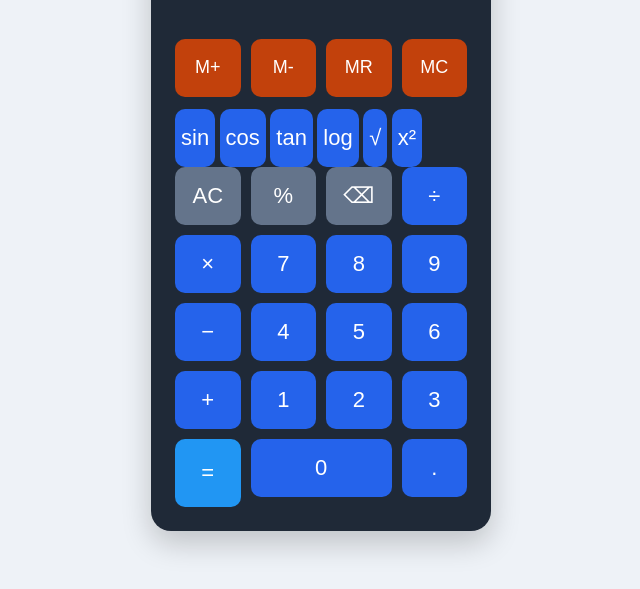
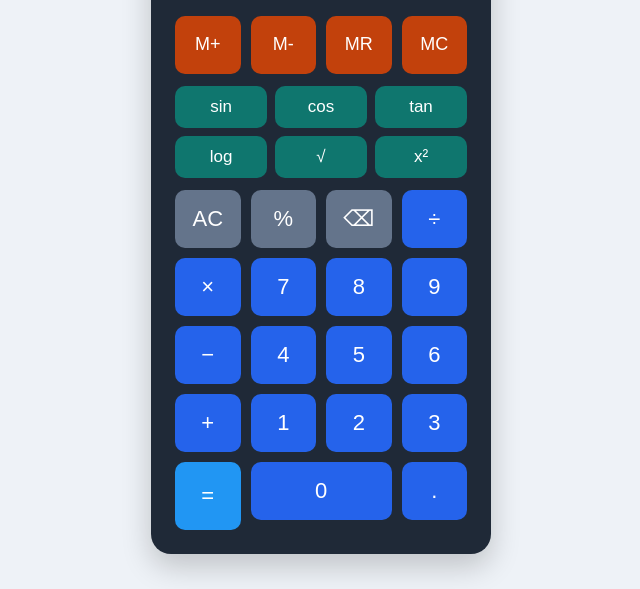
Before and after one commit to yzhiqi86-hub/calculator-app, a plain HTML site: page index.html in a window 1280 px wide. Shown: the part 211-800 px from the top of the page, without its empty margins (319-959 px from the left). Drawn offline with Linux system fonts and the light colour scheme.

Commit message:
Style scientific button layout

```diff
--- a/style.css
+++ b/style.css
@@ -79,3 +79,6 @@ button.zero {
 button.memory { background:#c2410c; font-size:18px; }
 button.memory:hover { background:#9a3412; }
 .memory-indicator { color:#fbbf24; min-height:20px; text-align:right; font-size:13px; margin-bottom:6px; }
+
+.scientific-buttons { display:grid; grid-template-columns:repeat(3,1fr); gap:8px; margin-bottom:12px; }
+.scientific-buttons button { background:#0f766e; font-size:17px; min-height:42px; }
```
